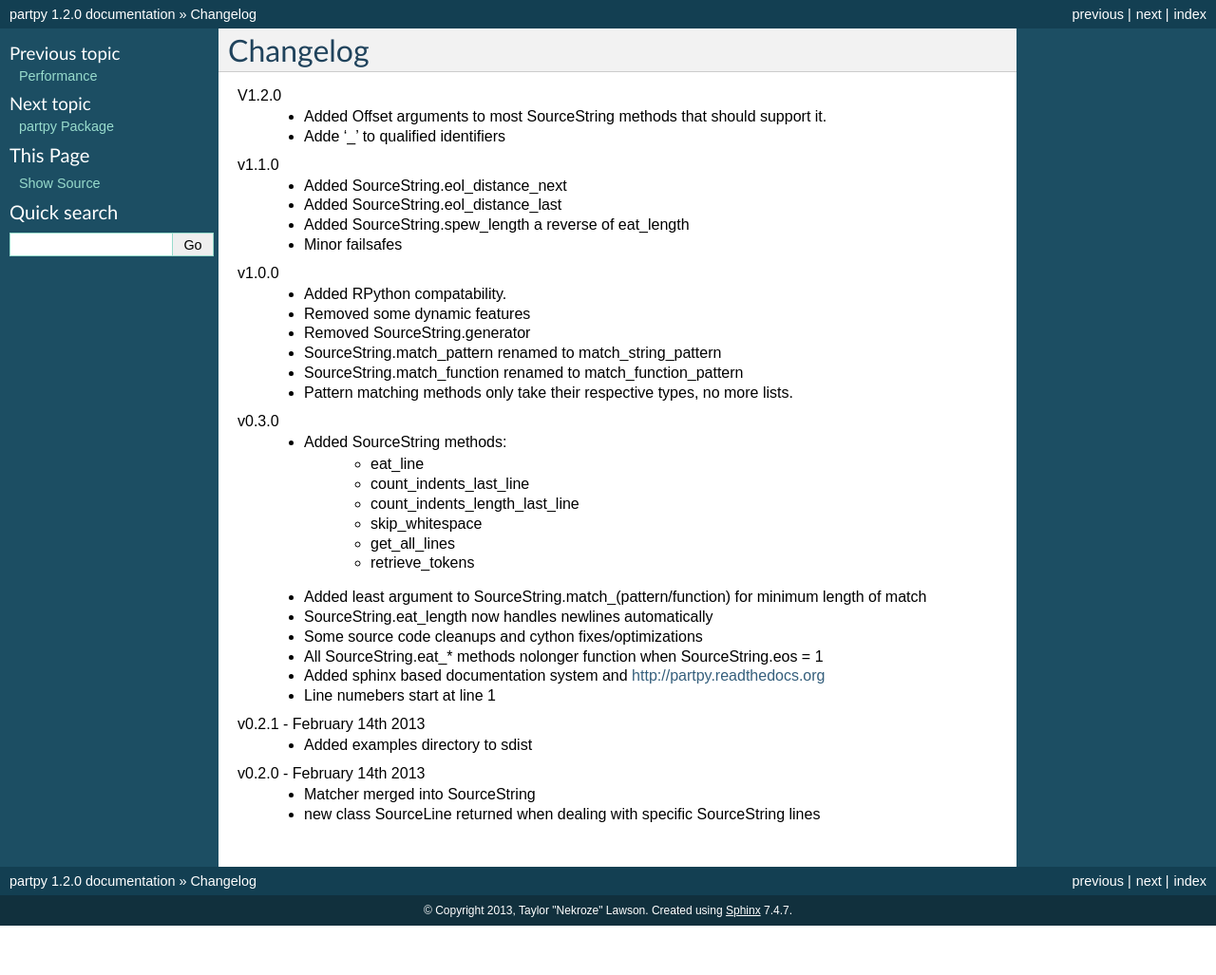
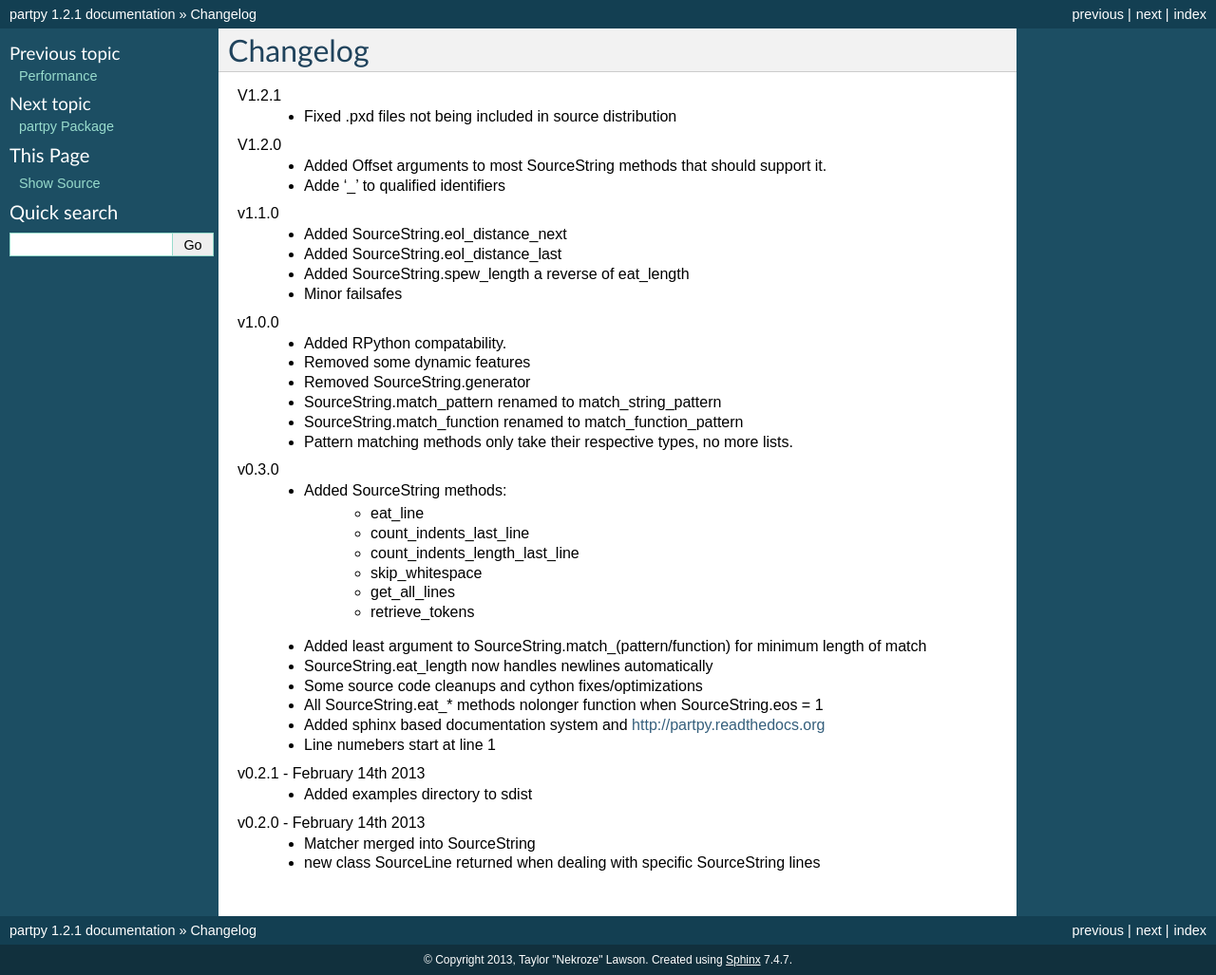
Before and after one commit to Nekroze/partpy, a Sphinx documentation site: the page built from docs/changelog.rst, in a window 1280 px wide. Shown: the whole page at 95% size. Built offline with Sphinx 7.4.7, drawn with Linux system fonts in a browser that asks for light colours; before the commit the page ends 975 px from its top, so only the background shows below that.

Commit message:
Fix for .pxd files not being distributed

```diff
--- a/docs/changelog.rst
+++ b/docs/changelog.rst
@@ -1,5 +1,8 @@
 Changelog
 ---------
+
+V1.2.1
+ - Fixed .pxd files not being included in source distribution
 
 V1.2.0
  - Added Offset arguments to most SourceString methods that should support it.
--- a/docs/conf.py
+++ b/docs/conf.py
@@ -50,7 +50,7 @@ copyright = u'2013, Taylor "Nekroze" Lawson'
 # The short X.Y version.
 version = '1.2'
 # The full version, including alpha/beta/rc tags.
-release = '1.2.0'
+release = '1.2.1'
 
 # The language for content autogenerated by Sphinx. Refer to documentation
 # for a list of supported languages.
--- a/setup.py
+++ b/setup.py
@@ -11,7 +11,7 @@ try:
 except ImportError:
     cy = False
 
-__version__ = '1.2.0'
+__version__ = '1.2.1'
 __author__ = 'Nekroze'
 __email__ = 'nekroze@eturnilnetwork.com'
 SOURCE = 'partpy'
```
Also changed, not shown: 2 other files.
